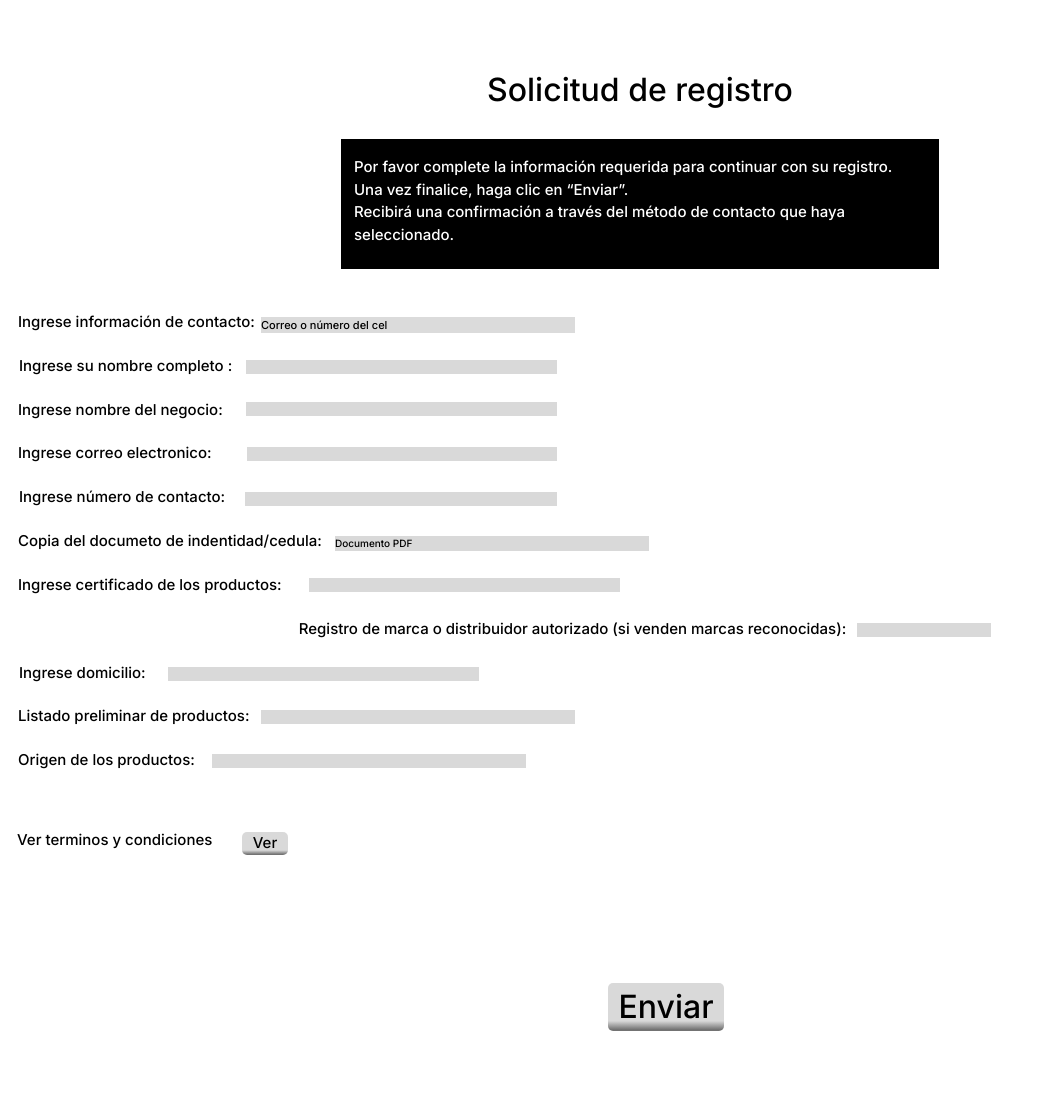
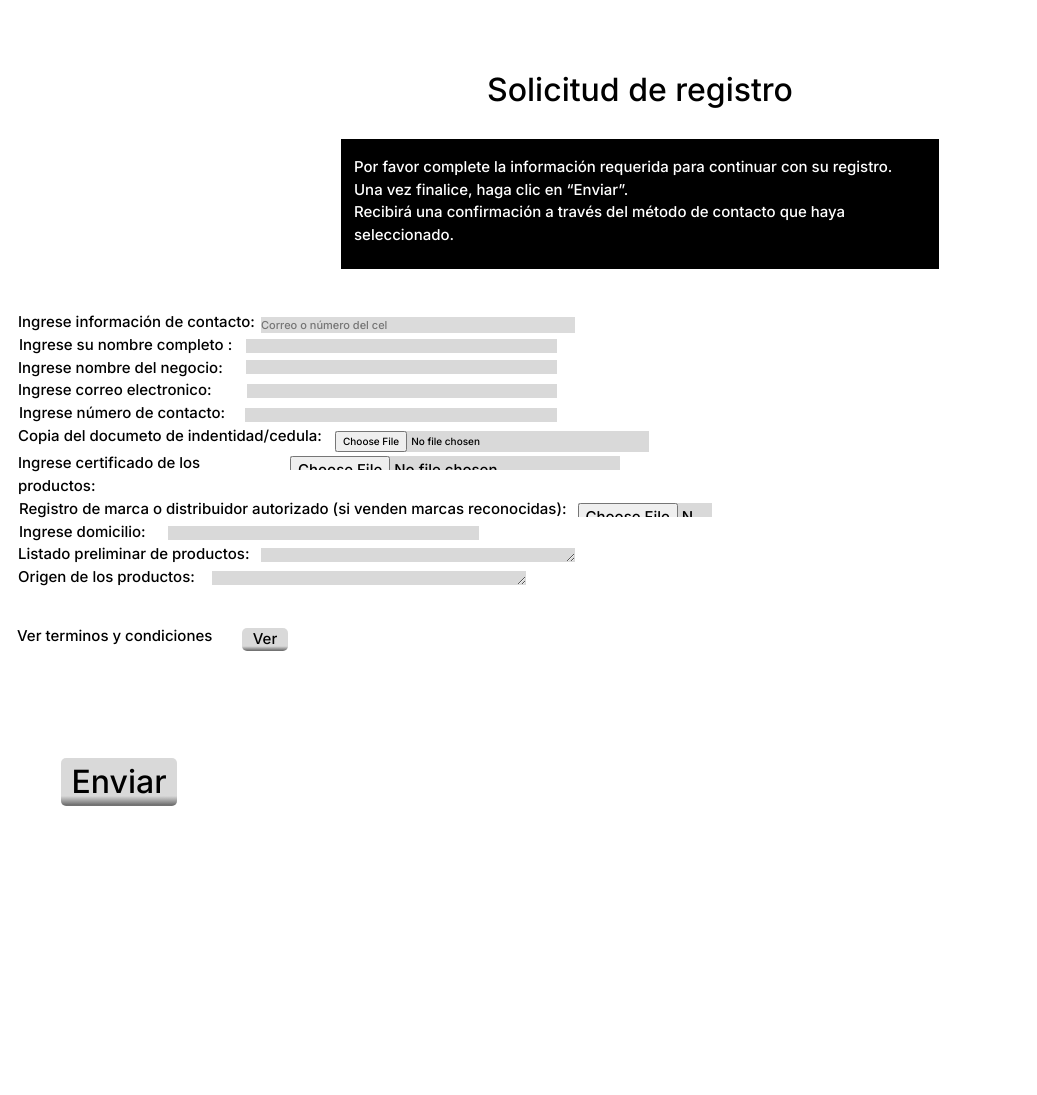
Before and after one commit to iiTzSebas/felskyel, a Django app: template felskyel/appfel/templates/solicitud-para-registro.html in a window 1280 px wide. Shown: the top 1095 px of the page, without its empty margins (0-1037 px from the left). After the commit the page ends 806 px from the top, so only its background shows below. Run offline with Django 5.2, Linux system fonts and the light colour scheme; the template is opened without the code that fills it, so the values that code supplies are empty.

Commit message:
actualización solicitud

```diff
--- a/felskyel/appfel/templates/solicitud-para-registro.html
+++ b/felskyel/appfel/templates/solicitud-para-registro.html
@@ -1,12 +1,13 @@
+{% load static %}
 <!DOCTYPE html>
 <html>
 <head>
   <meta charset="utf-8" />
 	<meta name="viewport" content="width=device-width, initial-scale=1, shrink-to-fit=no">
 	<link href="https://fonts.googleapis.com/css2?family=Inter:ital,wght@0,100;0,300;0,400;0,500;0,700;0,900;1,100;1,300;1,400;1,500;1,700;1,900&display=swap" rel="stylesheet">
-	<link rel="stylesheet" href="css/reset.css" />
-	<link rel="stylesheet" href="css/global.css" />
-	<link rel="stylesheet" href="css/solicitud-para-registro.css" />
+	<link rel="stylesheet" href="{% static 'appfel/css/reset.css' %}" />
+	<link rel="stylesheet" href="{% static 'appfel/css/global.css' %}" />
+	<link rel="stylesheet" href="{% static 'appfel/css/solicitud-para-registro.css' %}" />
 
 </head>
 
@@ -19,69 +20,72 @@
 
 	</div>
 
+	<form method="POST" enctype="multipart/form-data">
+	{% csrf_token %}
 	<div class="row1">
-		<p class="text-c">Ingrese información de contacto:</p>
-		<div class="correo-o-numero">Correo o número del cel </div>
+		<label class="text-c">Ingrese información de contacto:</label>
+		<input type="text" name="contacto" class="correo-o-numero" placeholder="Correo o número del cel" required>
 	</div>
 
 	<div class="row-b row2">
-		<p class="text-ingrese">Ingrese su nombre completo :</p>
-		<div class="row-rect2"></div>
+		<label class="text-ingrese">Ingrese su nombre completo :</label>
+		<input type="text" name="nombre_completo" class="row-rect2" required>
 	</div>
 
 	<div class="row-b row3">
-		<p class="text-ingrese">Ingrese nombre del negocio:</p>
-		<div class="row-rect2"></div>
+		<label class="text-ingrese">Ingrese nombre del negocio:</label>
+		<input type="text" name="nombre_negocio" class="row-rect2" required>
 	</div>
 
 	<div class="row-b row4">
-		<p class="text-ingrese">Ingrese correo electronico:</p>
-		<div class="row-rect2"></div>
+		<label class="text-ingrese">Ingrese correo electronico:</label>
+		<input type="email" name="email" class="row-rect2" required>
 	</div>
 
 	<div class="row-b row5">
-		<p class="text-ingrese">Ingrese número de contacto:</p>
-		<div class="row-rect2"></div>
+		<label class="text-ingrese">Ingrese número de contacto:</label>
+		<input type="tel" name="telefono" class="row-rect2" required>
 	</div>
 
 	<div class="row6">
-		<p class="text-c">Copia del documeto de indentidad/cedula:</p>
-		<div class="documento">Documento PDF</div>
+		<label class="text-c">Copia del documeto de indentidad/cedula:</label>
+		<input type="file" name="documento_identidad" class="documento" required>
 	</div>
 
 	<div class="row-b row7">
-		<p class="text-ingrese">Ingrese certificado de los productos:</p>
-		<div class="row-rect2"></div>
+		<label class="text-ingrese">Ingrese certificado de los productos:</label>
+		<input type="file" name="certificado_productos" class="row-rect2">
 	</div>
 
 	<div class="row8">
-		<p class="text-ingrese text-registro-de">
+		<label class="text-ingrese text-registro-de">
 			Registro de marca o distribuidor autorizado (si venden marcas reconocidas):
-		</p>
-		<div class="rect-b rect-right"></div>
+		</label>
+		<input type="file" name="registro_marca" class="rect-b rect-right">
 	</div>
 
 	<div class="row-b row9">
-		<p class="text-ingrese">Ingrese domicilio:</p>
-		<div class="row-rect2"></div>
+		<label class="text-ingrese">Ingrese domicilio:</label>
+		<input type="text" name="domicilio" class="row-rect2" required>
 	</div>
 
 	<div class="row-c row10">
-		<p class="text-ingrese">Listado preliminar de productos:</p>
-		<div class="rect-b"></div>
+		<label class="text-ingrese">Listado preliminar de productos:</label>
+		<textarea name="listado_productos" class="rect-b"></textarea>
 	</div>
 
 	<div class="row-c row11">
-		<p class="text-ingrese">Origen de los productos:</p>
-		<div class="rect-b"></div>
+		<label class="text-ingrese">Origen de los productos:</label>
+		<textarea name="origen_productos" class="rect-b"></textarea>
 	</div>
 
 	<div class="row12">
 		<p class="text-ingrese">Ver terminos y condiciones</p>
-		<button class="btn-ver hover-bright">Ver</button>
+		<a href="#" class="btn-ver hover-bright" target="_blank">Ver</a>
 	</div>
 
-	<button class="btn-bottom hover-bright">Enviar</button>
+	<button type="submit" class="btn-bottom hover-bright">Enviar</button>
+	</form>
 </body>
 
 </html>
```
Also changed, not shown: felskyel/appfel/templates/registro.html (+42 -0 lines).
